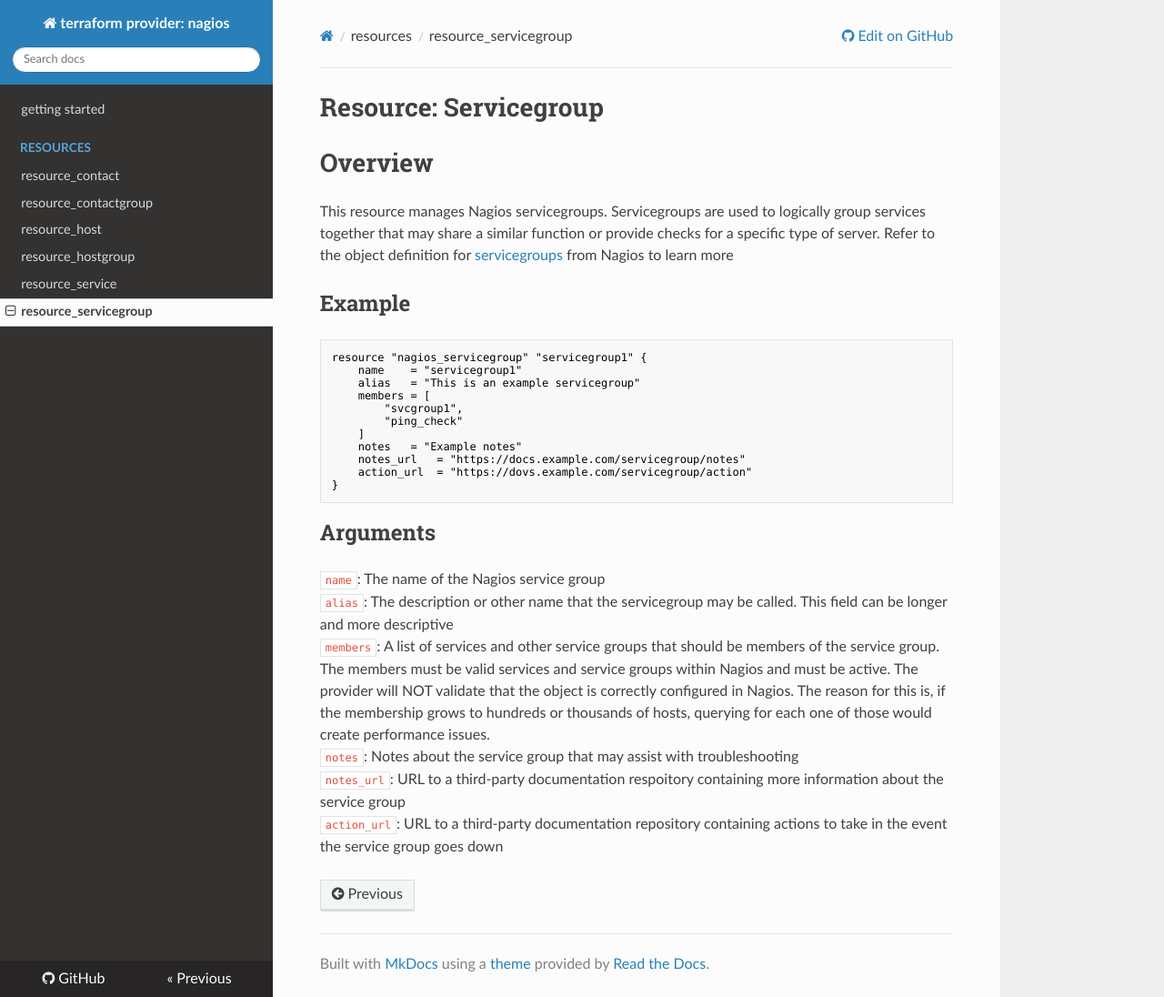
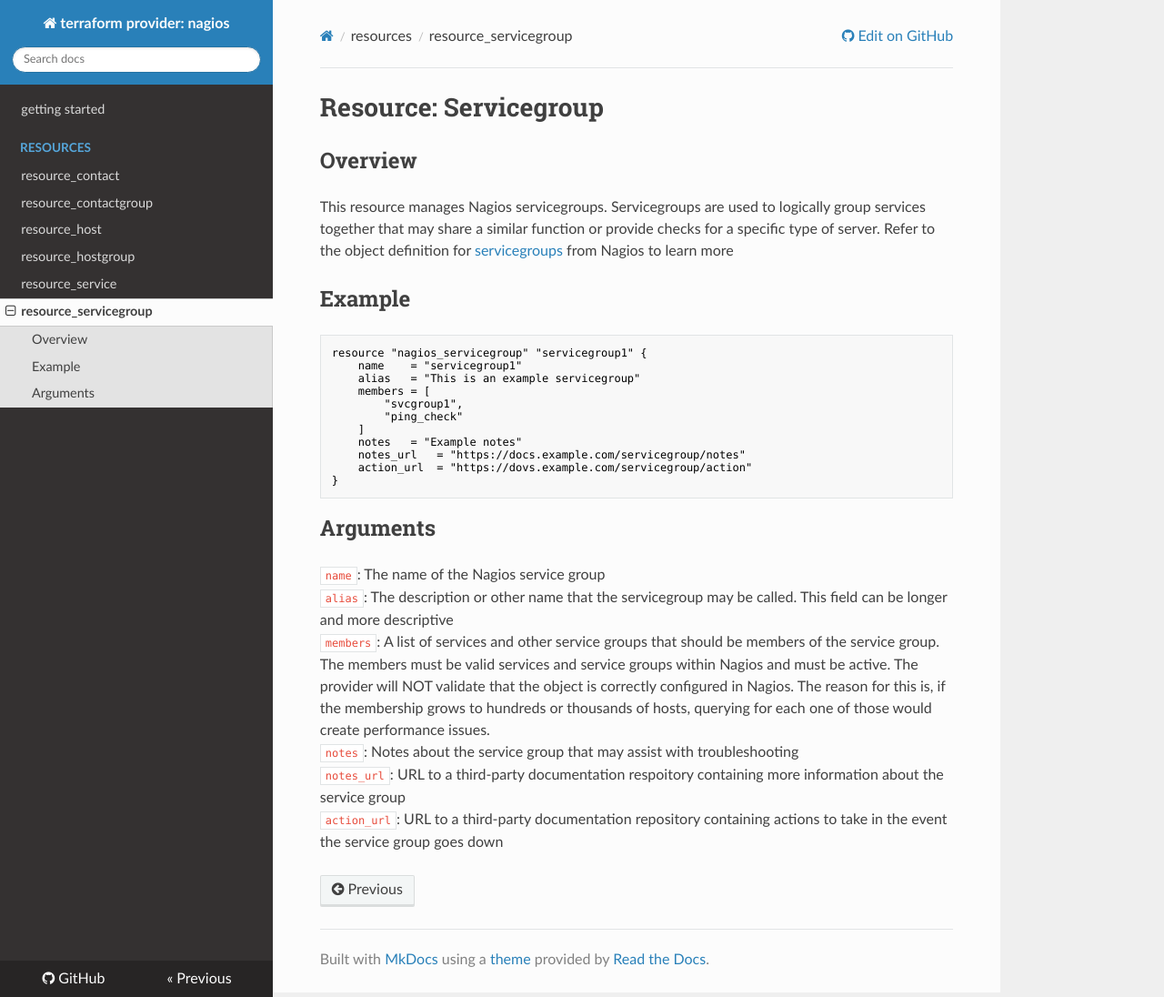
Before and after one commit to devopsdunkin/terraform-provider-nagios, an MkDocs documentation site: the page built from docs/resources/resource_servicegroup.md, in a window 1280 px wide and 1096 px high. Shown: the whole window at 91% size. Built offline with MkDocs 1.6.1, drawn with Linux system fonts in a browser that asks for light colours; nearby versions of some CDN libraries.

Commit message:
Formatting fixes

```diff
--- a/docs/resources/resource_servicegroup.md
+++ b/docs/resources/resource_servicegroup.md
@@ -1,6 +1,6 @@
 # Resource: Servicegroup
 
-# Overview
+## Overview
 
 This resource manages Nagios servicegroups. Servicegroups are used to logically group services together that may share a
 similar function or provide checks for a specific type of server. Refer to the object definition for [servicegroups](https://assets.nagios.com/downloads/nagioscore/docs/nagioscore/3/en/objectdefinitions.html#servicegroup) from Nagios to learn more
```
